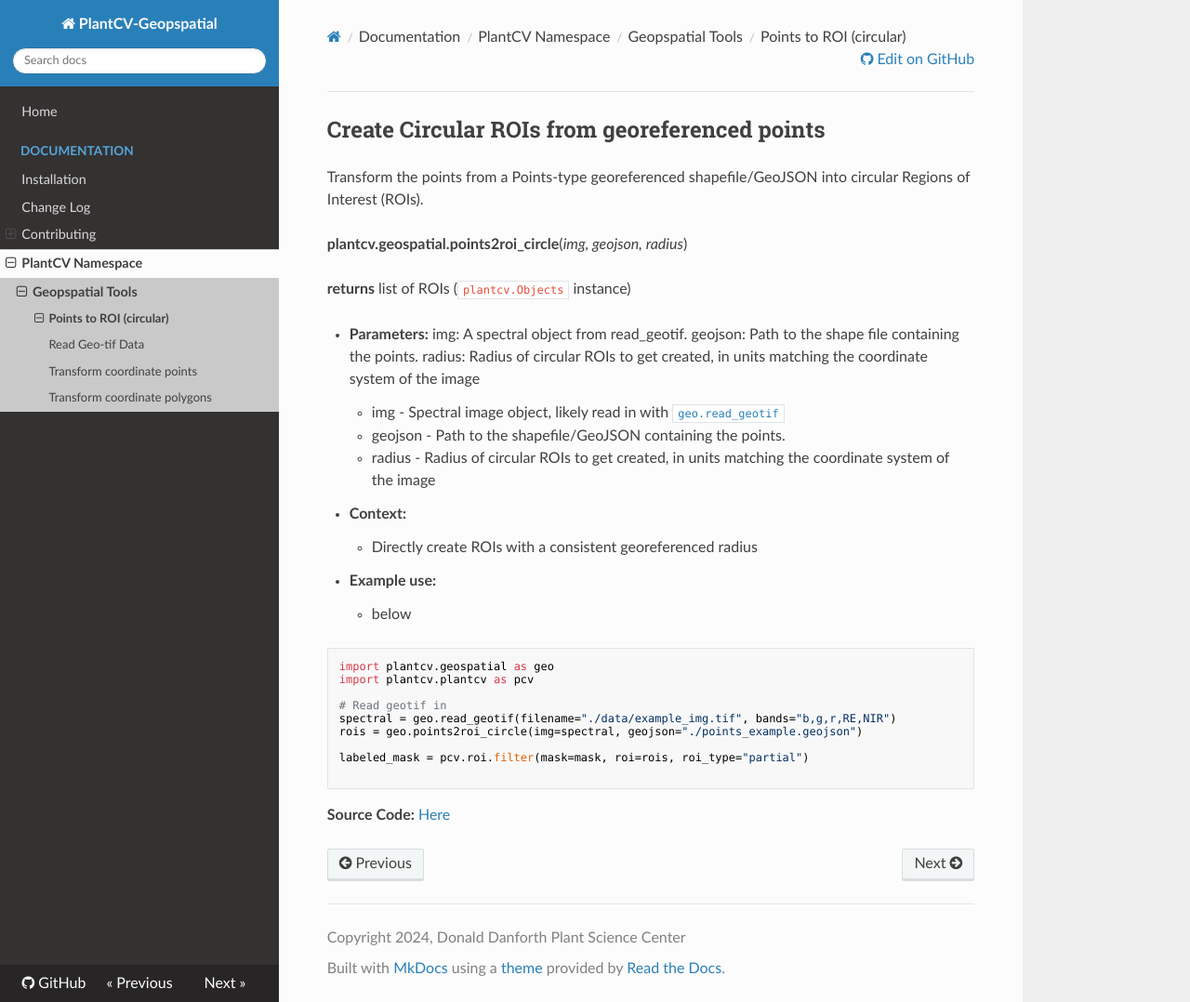
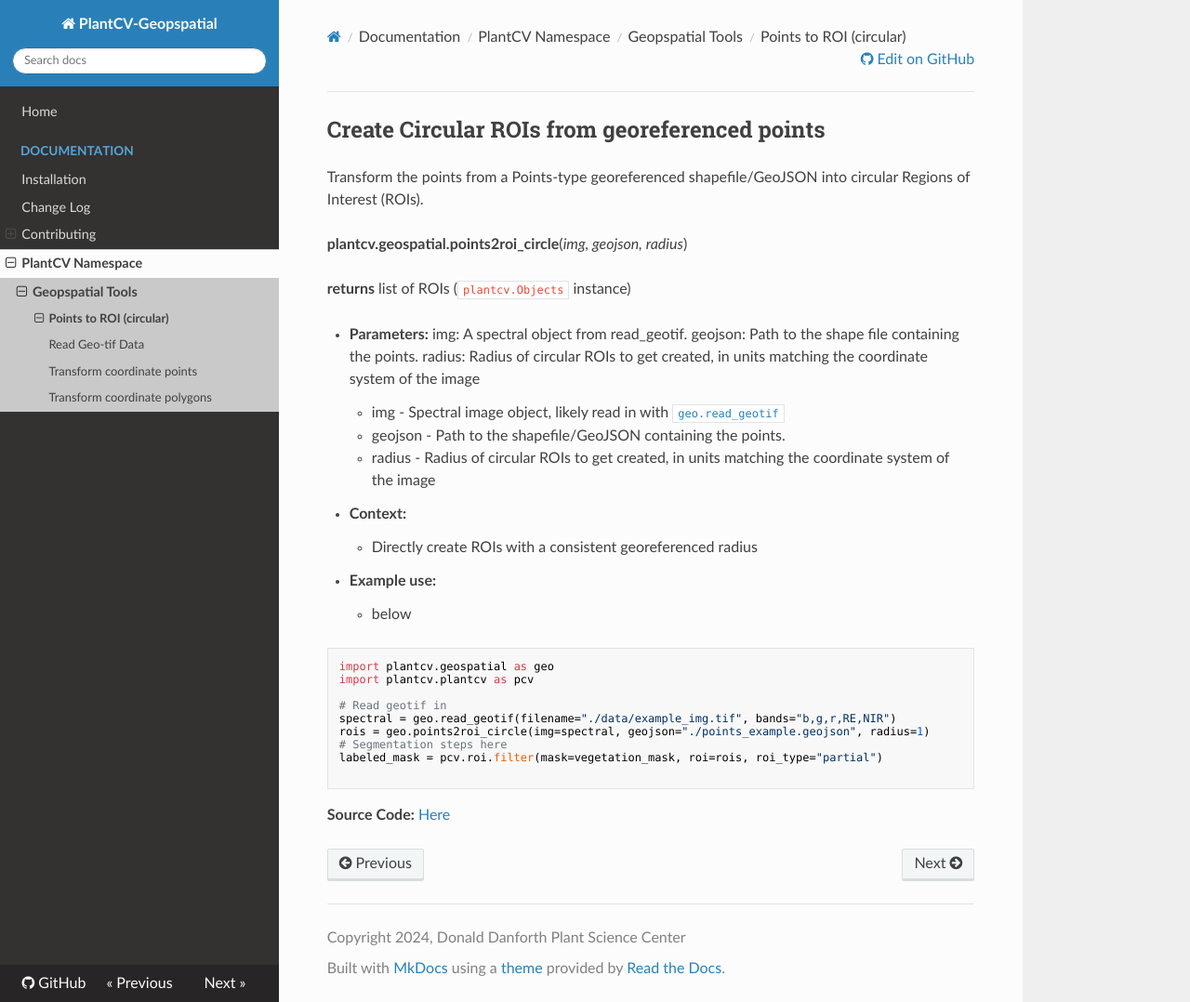
Before and after one commit to danforthcenter/plantcv-geospatial, an MkDocs documentation site: the page built from docs/points2roi_circle.md, in a window 1280 px wide and 1078 px high. Shown: the whole window at 93% size. Built offline with MkDocs 1.6.1, drawn with Linux system fonts in a browser that asks for light colours; nearby versions of some CDN libraries.

Commit message:
points2roi_circle.md review updates
more clear in the code example

````diff
--- a/docs/points2roi_circle.md
+++ b/docs/points2roi_circle.md
@@ -28,9 +28,9 @@ import plantcv.plantcv as pcv
 
 # Read geotif in
 spectral = geo.read_geotif(filename="./data/example_img.tif", bands="b,g,r,RE,NIR")
-rois = geo.points2roi_circle(img=spectral, geojson="./points_example.geojson")
-
-labeled_mask = pcv.roi.filter(mask=mask, roi=rois, roi_type="partial")
+rois = geo.points2roi_circle(img=spectral, geojson="./points_example.geojson", radius=1)
+# Segmentation steps here
+labeled_mask = pcv.roi.filter(mask=vegetation_mask, roi=rois, roi_type="partial")
 
 ```
 
````
